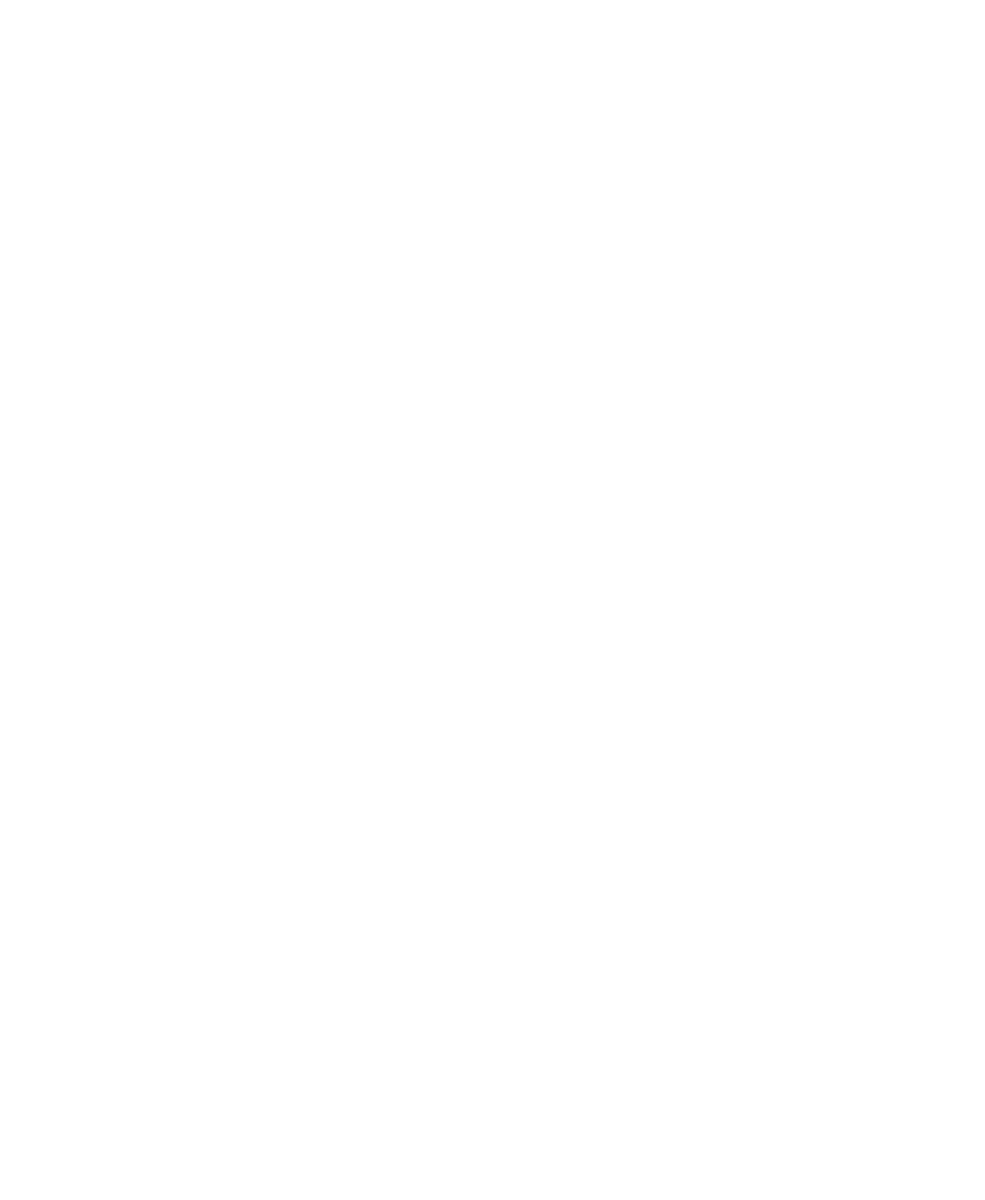
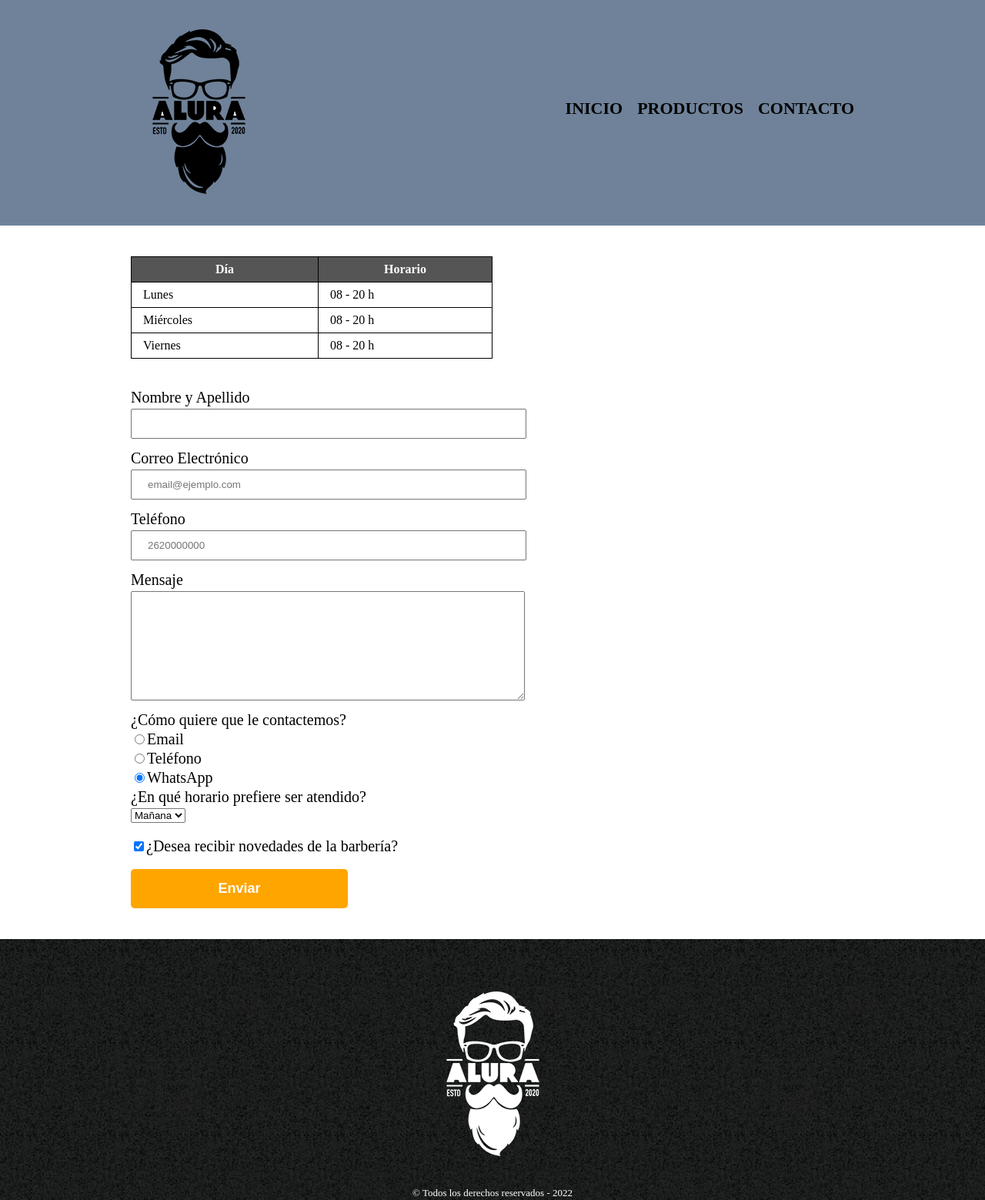
Before and after one commit to Luicha/barberia-alura, a plain HTML site: page contacto.html in a window 1280 px wide. Shown: the top 1559 px of the page at 77% size. Before the commit the page ends 800 px from the top, so only its background shows below. Drawn offline with Linux system fonts and the light colour scheme.

Commit message:
Agregada la página de contacto y ya terminada (?)

```diff
--- a/contacto.html
+++ b/contacto.html
@@ -1,12 +1,92 @@
 <!DOCTYPE html>
 <html lang="es">
+
 <head>
     <meta charset="UTF-8">
     <meta http-equiv="X-UA-Compatible" content="IE=edge">
     <meta name="viewport" content="width=device-width, initial-scale=1.0">
+    <link rel="stylesheet" href="./reset.css">
+    <link rel="stylesheet" href="./style.css">
     <title>Contacto</title>
 </head>
+
 <body>
+    <header>
+        <div class="caja">
+            <h1><img src="/img/logo.png" alt="Logotipo de la barbería"></h1>
+            <nav>
+                <ul class="navlist">
+                    <li><a href="/index.html">Inicio</a></li>
+                    <li><a href="/productos.html">Productos</a></li>
+                    <li><a href="/contacto.html">Contacto</a></li>
+                </ul>
+            </nav>
+        </div>
+    </header>
+    <main>
+        <table>
+            <thead>
+                <tr>
+                    <th>Día</th>
+                    <th>Horario</th>
+                </tr>
+            </thead>
+            <tbody>
+              <tr>
+                <td>Lunes</td>
+                <td>08 - 20 h</td>
+            </tr>
+            <tr>
+                <td>Miércoles</td>
+                <td>08 - 20 h</td>
+            </tr>
+            <tr>
+                <td>Viernes</td>
+                <td>08 - 20 h</td>
+            </tr>
+            </tbody>
+        </table>
+        <form>
+            <label for="nombreapellido">Nombre y Apellido</label>
+            <input type="text" id="nombreapellido" class="input-padron" required>
+            <label for="email">Correo Electrónico</label>
+            <input type="email" id="email" class="input-padron" required placeholder="email@ejemplo.com">
+            <label for="telefono">Teléfono</label>
+            <input type="tel" id="telefono" class="input-padron" required placeholder="2620000000">
+            <label for="mensaje">Mensaje</label>
+            <textarea name="" id="mensaje" cols="70" rows="8" class="input-padron"></textarea>
 
+            <fieldset>
+                <legend>¿Cómo quiere que le contactemos?</legend>
+                <label for="radio-email"><input type="radio" name="contacto" value="email"
+                        id="radio-email">Email</label>
+                <label for="radio-telefono"><input type="radio" name="contacto" value="telefono"
+                        id="radio-telefono">Teléfono</label>
+                <label for="radio-whatsapp"><input type="radio" name="contacto" value="whatsapp" checked
+                        id="radio-whatsapp">WhatsApp</label>
+            </fieldset>
+            <fieldset>
+                <legend>¿En qué horario prefiere ser atendido?</legend>
+                <select>
+                    <option>Mañana</option>
+                    <option>Tarde</option>
+                    <option>Noche</option>
+                </select>
+            </fieldset>
+
+            <label class="checkbox"><input type="checkbox" name="" id="" checked>¿Desea recibir novedades de la
+                barbería?</label>
+
+            <input type="submit" value="Enviar" class="enviar">
+        </form>
+
+
+
+    </main>
+    <footer>
+        <img src="/img/logo-blanco.png" alt="">
+        <p class="copyright">&copy Todos los derechos reservados - 2022</p>
+    </footer>
 </body>
+
 </html>
--- /dev/null
+++ b/style-home.css
@@ -0,0 +1,53 @@
+
+.titulo-centrado {
+  text-align: center;
+  background-color: #cccccc;
+}
+
+p {
+  text-align: center;
+  background-color: #110f1a;
+  color: #cccccc;
+}
+
+/*tengo dos <strong>. haciendo "em strong" estoy aplicando el rojo solamente al <strong> que está dentro del <em>*/
+em strong {
+  color: red;
+}
+
+#banner {
+  width: 100%;
+}
+
+#mission {
+  font-size: 20px;
+}
+
+.titulo-principal {
+  padding-left: 30px;
+}
+
+ul {
+  display: inline-block;
+  vertical-align: top;
+  width: 20%;
+  margin-right: 15%;
+}
+
+.items {
+  font-style: italic;
+}
+
+.principal {
+  background: #110f1a;
+  padding: 20px;
+}
+
+.diferenciales {
+  background-color: aliceblue;
+  padding: 30px;
+}
+
+.imgDiferencial {
+  width: 50%;
+}
--- a/style.css
+++ b/style.css
@@ -1,53 +1,158 @@
-
-.titulo-centrado {
-  text-align: center;
-  background-color: #cccccc;
+header {
+  background-color: #6f8299;
+  padding: 20px 0;
 }
 
-p {
-  text-align: center;
-  background-color: #110f1a;
-  color: #cccccc;
+.caja {
+  width: 940px; /*940 porque es el 70% del tamaño común de las pantallas*/
+  position: relative;
+  margin: 0 auto;
 }
 
-/*tengo dos <strong>. haciendo "em strong" estoy aplicando el rojo solamente al <strong> que está dentro del <em>*/
-em strong {
-  color: red;
+nav {
+  position: absolute;
+  top: 110px;
+  right: 0;
 }
 
-#banner {
-  width: 100%;
+nav li {
+  display: inline;
+  margin: 0 0 0 15px;
 }
 
-#mission {
-  font-size: 20px;
+nav a {
+  text-transform: uppercase;
+  color: black;
+  font-weight: bold;
+  font-size: 22px;
+  text-decoration: none;
 }
 
-.titulo-principal {
-  padding-left: 30px;
+nav a:hover {
+  color: #591fb6;
 }
 
-ul {
-  display: inline-block;
-  vertical-align: top;
-  width: 20%;
-  margin-right: 15%;
+.productos {
+  width: 940px;
+  margin: 0 auto;
+  padding: 50px;
 }
 
-.items {
-  font-style: italic;
+.productos li {
+  display: inline-block;
+  text-align: center;
+  width: 30%;
+  vertical-align: top;
+  margin: 0 1.5%;
+  padding: 30px 20px;
+  box-sizing: border-box;
+  border: 2px solid black;
+  /*Este border de arriba hace lo mismo que los 3 de abajo pero en una sola línea.
+    border-color: black;
+    border-width: 2px;
+    border-style: solid;*/
+  border-radius: 10px;
 }
 
-.principal {
-  background: #110f1a;
-  padding: 20px;
+.productos h2 {
+  font-size: 30px;
+  font-weight: bold;
 }
 
-.diferenciales {
-  background-color: aliceblue;
-  padding: 30px;
+.producto-descripcion {
+  font-size: 18px;
 }
 
-.imgDiferencial {
+.producto-precio {
+  font-size: 20px;
+  font-weight: bold;
+  margin-top: 10px;
+}
+
+.productos li:hover {
+  border-color: #591fb6;
+}
+
+.productos li:hover h2 {
+  /* Para cambiar un elemento dentro de otro con el hover -> li:hover h2 (el h2 dentro del hover del li)*/
+  font-size: 33px;
+}
+
+.productos li:active {
+  border-color: coral;
+}
+
+footer {
+  text-align: center;
+  color: azure;
+  padding-bottom: 50px;
+  padding-top: 50px;
+  background: url(img/bg.jpg);
+}
+
+.copyright {
+    color: white;
+    font-size: 13px;
+    margin: 20px;
+}
+
+main {
+  width: 940px;
+  margin: 0 auto;
+
+}
+
+form {
+  margin: 40px 0;
+}
+
+form label, form p, legend {
+  display: block;
+  font-size: 20px;
+  margin: 0 0 5px;
+}
+
+.input-padron {
+  display: block;
+  margin: 0 0 15px;
+  padding: 10px 20px;
   width: 50%;
 }
+
+.checkbox {
+  margin: 20px 0;
+}
+
+.enviar {
+  width: 30%;
+  padding: 15px 0;
+  font-size: 18px;
+  font-weight: bold;
+  color: white;
+  background: orange;
+  border: none;
+  border-radius: 5px;
+  transition: 1s all;
+  cursor: pointer;
+}
+
+.enviar:hover {
+  background: orangered;
+  transform: scale(110%) rotate(-1deg);
+}
+
+table {
+  margin: 40px 0;
+  width: 50%;
+}
+
+thead {
+  background: #555555;
+  color: white;
+  font-weight: bold;
+}
+
+td, th {
+  border: 1px solid black;
+  padding: 8px 15px;
+}
```
Also changed, not shown: index.html (+1 -1 lines), productos.css (deleted, +0 -97 lines), productos.html (+1 -1 lines).
